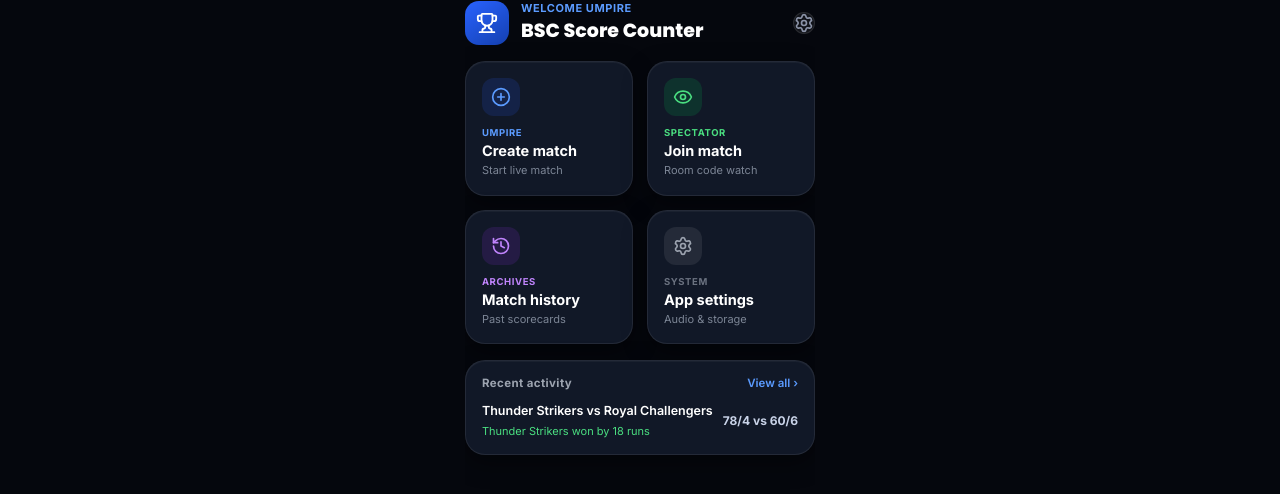
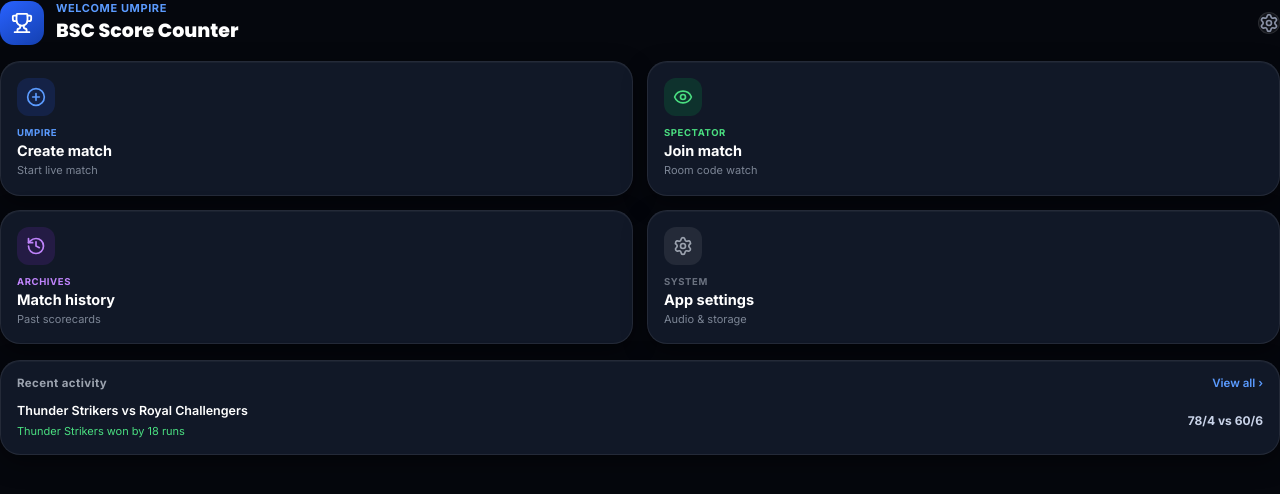
Before and after one commit to Satyaved1726/BOX-CRICKET-SCORE-COUNTER-, a React (Vite) app: page / in a window 1280 px wide. Shown: the top 494 px of the page. Built offline with nearby package versions, Linux system fonts and the light colour scheme.

Commit message:
design: set body and #root to display flex stretch to occupy 100% screen width and height

```diff
--- a/src/index.css
+++ b/src/index.css
@@ -31,9 +31,19 @@ body {
   color: #FFFFFF;
   min-height: 100vh;
   display: flex;
-  justify-content: center;
-  align-items: center;
+  flex-direction: column;
+  justify-content: flex-start;
+  align-items: stretch;
   overflow-x: hidden;
+  width: 100%;
+}
+
+#root {
+  width: 100%;
+  min-height: 100vh;
+  display: flex;
+  flex-direction: column;
+  flex-grow: 1;
 }
 
 /* Custom Scrollbar */
```
